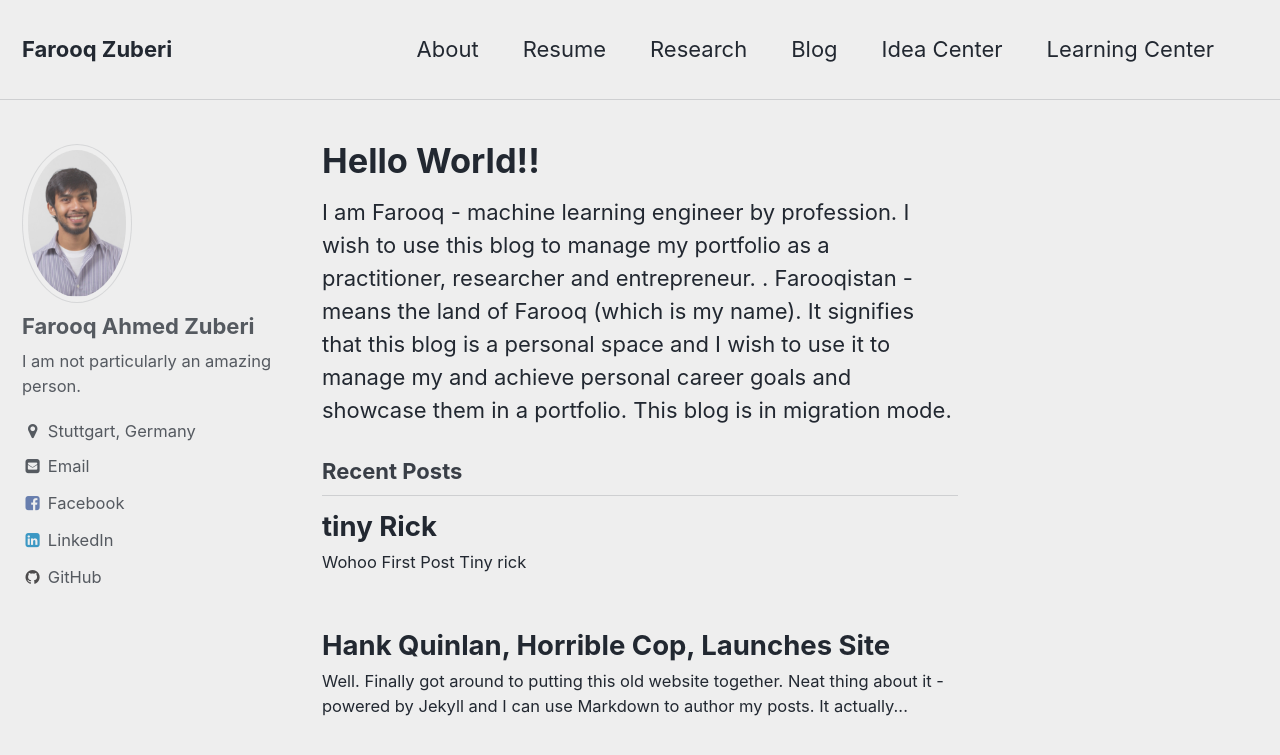
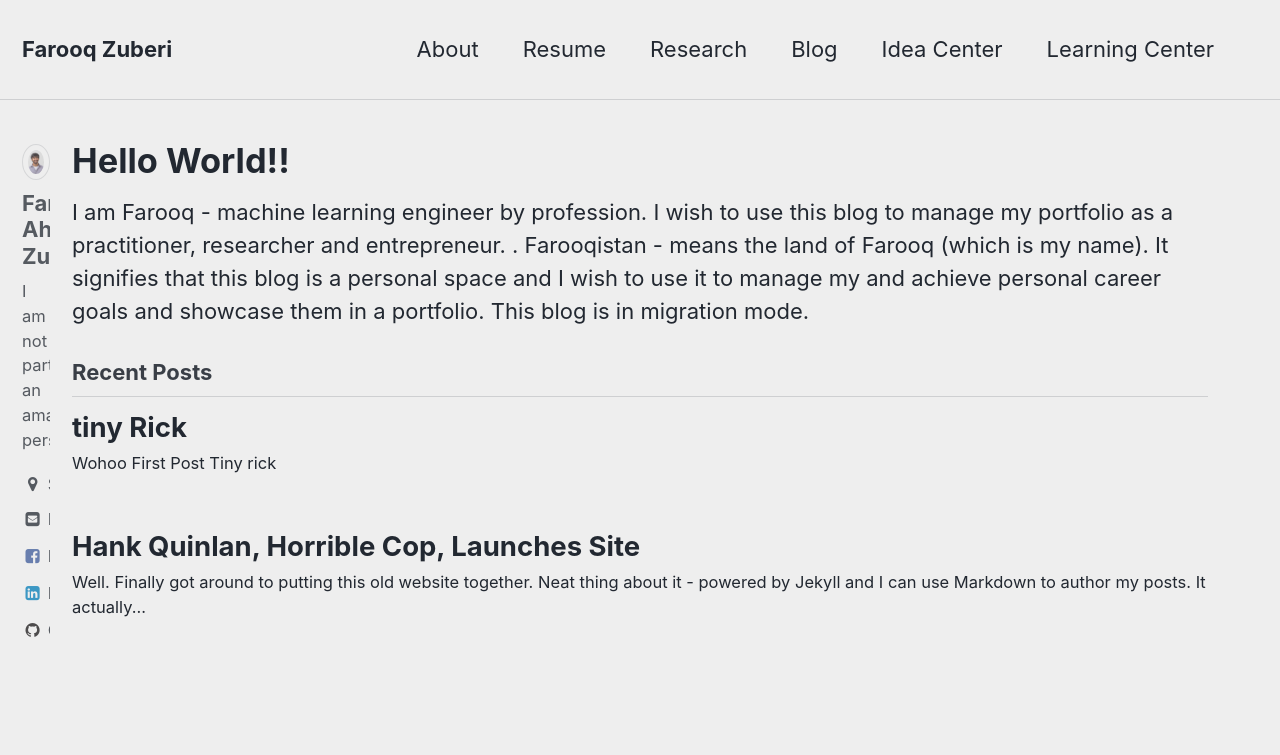
Before and after one commit to FarooqZuberi/FarooqZuberi.github.io, a Jekyll site: the page built from index.html, in a window 1280 px wide and 900 px high. Shown: the top 755 px of the window. Built offline with Jekyll 4.4.1, drawn with Linux system fonts in a browser that asks for light colours; the list of posts is cut into pages by our own code.

Commit message:
changed right sidebar width narrow

```diff
--- a/_sass/minimal-mistakes/_variables.scss
+++ b/_sass/minimal-mistakes/_variables.scss
@@ -121,8 +121,8 @@
    ========================================================================== */
 
 $right-sidebar-width-narrow   : 0px !default;
-$right-sidebar-width          : 300px !default;
-$right-sidebar-width-wide     : 400px !default;
+$right-sidebar-width          : 50px !default;
+$right-sidebar-width-wide     : 100px !default;
 
 
 /*
```
